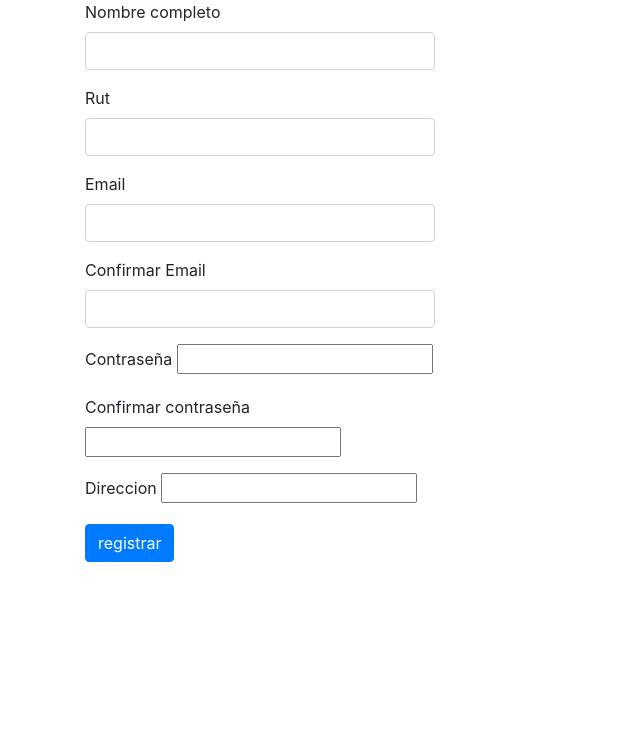
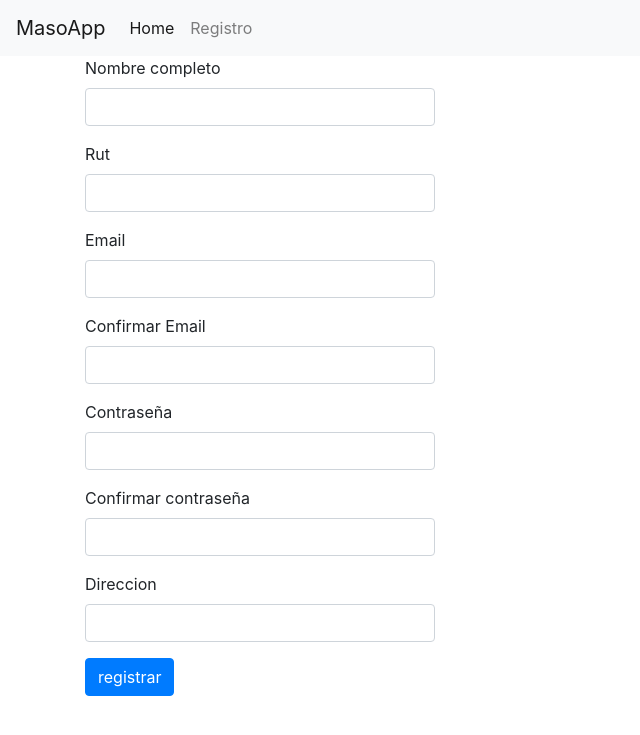
Before and after one commit to sebamura/masoapp, a PHP site: page /registro.php in a window 1280 px wide. Shown: the top 735 px of the page, without its empty margins (0-640 px from the left). Run offline with PHP 8.4, Linux system fonts and the light colour scheme; some libraries are stand-ins or nearby versions.

Commit message:
avenze grafico

```diff
--- a/controller/login.php
+++ b/controller/login.php
@@ -14,17 +14,14 @@
         $_SESSION['email'] = $email;
         $_SESSION['status'] = "pacientes";
     }else{
-<<<<<<< HEAD
         $sql = "SELECT * FROM admin WHERE admin_email = '$email' AND admin_password  = '$clave';";
         $result = mysqli_query($mysqli, $sql);
         $fila= mysqli_num_rows($result);
         $res = 2;
-=======
-        $sql2 = "SELECT * FROM admin WHERE admin_email = '$email' AND admin_password  = '$password';";
+        $sql2 = "SELECT * FROM admin WHERE admin_email = '$email' AND admin_password  = '$clave';";
         $result2 = mysqli_query($mysqli, $sql2);
         $fila2= mysqli_num_rows($result2);
         $_SESSION['email'] = $email;
->>>>>>> 1ba7a33ad8ff5ec29c8988b82975bae4822ceae6
         $_SESSION['status'] = "doctores";
 
         if($fila2>0){
--- a/controller/verificar.php
+++ b/controller/verificar.php
@@ -13,11 +13,11 @@ echo $filaUsuario['fullname'];
 
 //verificar anamnesis
 
-$sql2 = "SELECT * FROM `user` INNER JOIN `status` ON `user.user_id` = `status.id_usuario` where email = '$email";
+/*$sql2 = "SELECT * FROM `user` INNER JOIN `status` ON `user.user_id` = `status.id_usuario` where email = '$email";
 $result2 = mysqli_query($mysqli, $sql2);
 $campo2 = $mysqli->query($sql2);
 $filaUsuario2 = $campo2->fetch_assoc();
-//
+*//
 if($fila>0){
 
     $res = " ok";
--- a/index.php
+++ b/index.php
@@ -28,10 +28,10 @@
 
         <form id="login" method ="POST">
         <div class="form-group ">
-            Email o nombre de usuario
+            Email
             <input  class="form-control" name="email" type="text">
             <!-- SIEMPRE DEBE TENER UN CAMPO NAME -->
-            contraseña
+            Contraseña
             <input class="form-control" name="password"  type="password">
             <button id="ingresar">Ingresar</button>
         </div>
--- a/js/script.js
+++ b/js/script.js
@@ -19,12 +19,12 @@ $(function(){
                     })
                     setTimeout(function(){
                         window.location="../masoapp/clientes/"
-                        }, 1300);
+                        }, 1500);
                 }else if(e == 2){
                     Swal.fire({
                         position: 'top-end',
                         icon: 'success',
-                        title: 'Logeado correctamente',
+                        title: 'Ingreso correcto',
                         showConfirmButton: false,
                         timer: 1500
                     })
--- a/registro.php
+++ b/registro.php
@@ -6,12 +6,31 @@
 <html lang="en">
 <head>
 <meta charset="UTF-8">
-    <meta name="viewport" content="width=device-width, initial-scale=1.0">
+<meta name="viewport" content="width=device-width, initial-scale=1.0">
     <link rel="stylesheet" href="./bootstrap-4.4.1-dist/css/bootstrap.min.css">
     <link rel="stylesheet" href="./css/main.css">
+
     <title>Masoapp</title>
 </head>
 <body>
+
+<nav class="navbar navbar-expand-lg navbar-light bg-light">
+  <a class="navbar-brand" href="index.php">MasoApp</a>
+  <button class="navbar-toggler" type="button" data-toggle="collapse" data-target="#navbarNav" aria-controls="navbarNav" aria-expanded="false" aria-label="Toggle navigation">
+    <span class="navbar-toggler-icon"></span>
+  </button>
+  <div class="collapse navbar-collapse" id="navbarNav">
+    <ul class="navbar-nav">
+      <li class="nav-item active">
+        <a class="nav-link" href="index.php">Home <span class="sr-only">(current)</span></a>
+      </li>
+      <li class="nav-item">
+        <a class="nav-link" href="registro.php">Registro</a>
+      </li>
+    </ul>
+  </div>
+</nav>
+
     <div class="container">
 	<div class="row">
 	<div class="col-md-4">
@@ -41,15 +60,15 @@
   </div>
   <div class="form-group">
     <label for="contrasena">Contraseña</label>
-    <input type="password"  name="contrasena" id="passA">
+    <input type="password"  class="form-control" name="contrasena" id="passA">
   </div>
   <div class="form-group">
-    <label for="contraseña2">Confirmar contraseña</label>
-    <input type="password" name="contrasena2" id="passB">
+    <label for="contrasena2">Confirmar contraseña</label>
+    <input type="password" class="form-control" name="contrasena2" id="passB">
   </div>
   <div class="form-group">
     <label for="direccion">Direccion</label>
-    <input type="text" name="direccion">
+    <input type="text" class="form-control" name="direccion">
   </div>
   <span id="error"></span>
   <button id="registrar" class="btn btn-primary">registrar</button>
```
Also changed, not shown: clientes/index.php (+11 -0 lines), doctores/index.php (+32 -0 lines).
